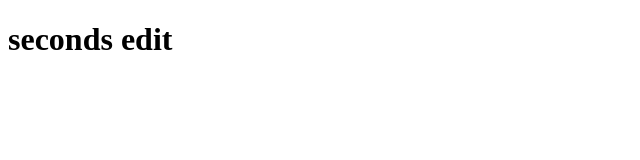
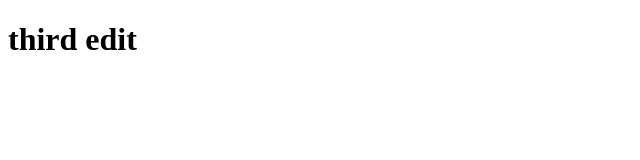
Before and after one commit to yaseenkeelath/git-sample, a plain HTML site: page index.html in a window 1280 px wide. Shown: the whole page, without its empty margins (0-640 px from the left). Drawn offline with Linux system fonts and the light colour scheme.

Commit message:
third commit

```diff
--- a/index.html
+++ b/index.html
@@ -7,7 +7,7 @@
 </head>
 <body>
     <h1>
-        seconds edit
+        third edit
     </h1>
 </body>
 </html>
```
